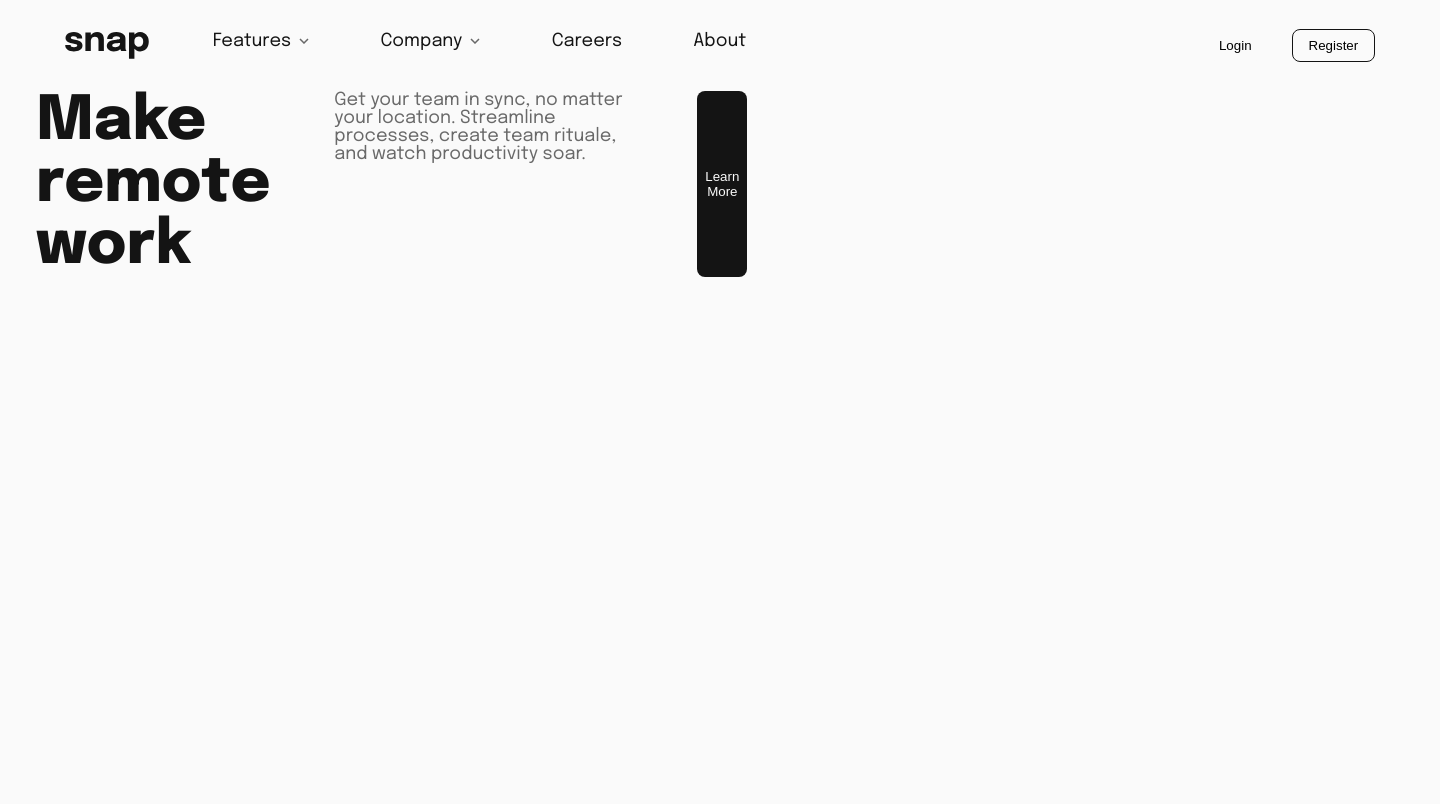
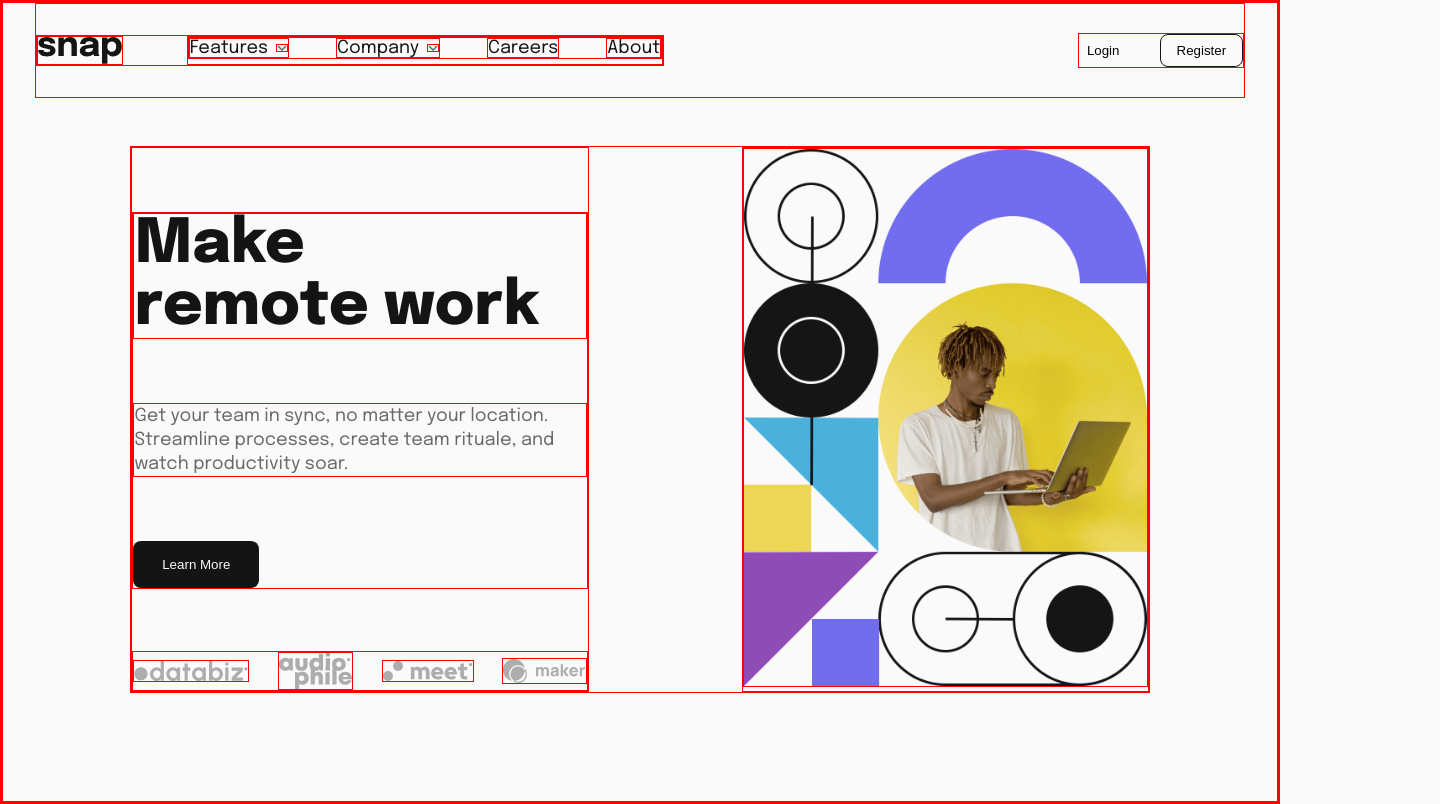
Before and after one commit to maribukh/Intro-section, a React (Vite) app: page / in a window 1280 px wide. Shown: the whole page, 1440 px wide, since content can reach past the window. Built offline with nearby package versions, Linux system fonts and the light colour scheme.

Commit message:
Need Correct in height

```diff
--- a/src/App.css
+++ b/src/App.css
@@ -1,4 +1,6 @@
 #root {
-  min-width: 1440px;
   margin: 0 auto;
+  height: 100vh;
+  display: flex;
+  flex-direction: column;
 }
--- a/src/Components/Button/Button.css
+++ b/src/Components/Button/Button.css
@@ -3,6 +3,7 @@ button {
     background-color: var(--white);
     border-radius: 0.5rem;
     padding: 0.5rem;
+    font-size: 18pxs;
 }
 
 .btn-outline {
@@ -13,4 +14,10 @@ button {
 .btn-main {
     background-color: var(--black);
     color: var(--white);
+    width: fit-content;
+    padding: 1rem 1.8rem;
 }
+
+.btn:hover {
+    cursor: pointer;
+}
--- a/src/Components/Header/Header.css
+++ b/src/Components/Header/Header.css
@@ -2,10 +2,10 @@ header {
   display: flex;
   justify-content: space-between;
   align-items: center;
-  padding: 1.8rem;
+  padding: 1.8rem 0rem;
 }
 
-.left {
+header .left {
   display: flex;
   width: 52%;
   gap: 4rem;
@@ -21,12 +21,12 @@ nav li {
   gap: 8px;
 }
 
-.left {
-  display: flex;
-  justify-content: space-between;
+p {
+  margin: 1rem 0rem;
 }
 
 .right {
+  width: fit-content;
   display: flex;
   gap: 2rem;
 }
--- a/src/Components/HeroSection/HeroSection.css
+++ b/src/Components/HeroSection/HeroSection.css
@@ -1,4 +1,19 @@
+.hero-container {
+    width: 80%;
+    display: flex;
+    align-items: stretch;
+    justify-content: space-between;
+    margin-top: 3rem;
+    position: relative;
+}
 
+.hero-container .left {
+    width: 45%;
+    display: flex;
+    flex-direction: column;
+    justify-content: space-between;
+    padding-top: 4rem;
+}
 
 h1 {
     font-size: 3.8rem;
@@ -7,4 +22,18 @@ h1 {
 
 p {
     color: var(--mediumGrey);
+    line-height: 24px;
+    margin: 4rem 0rem;
 }
+
+.top {
+    width: 100%;
+}
+
+.picture {
+    width: 40%;
+}
+
+.picture img {
+    width: 100%;
+}
--- a/src/Components/HeroSection/HeroSection.jsx
+++ b/src/Components/HeroSection/HeroSection.jsx
@@ -1,17 +1,28 @@
 import Button from "../Button/Button";
 import "../HeroSection/HeroSection.css";
+import Partners from "../Partners/Partners";
+import mainPic from "../../assets/images/image-hero-desktop.png";
 
 export default function HeroSection() {
   return (
     <>
-      <div className="container">
+      <div className="hero-container container">
         <div className="left">
-          <h1>Make remote work</h1>
-          <p>
-            Get your team in sync, no matter your location. Streamline
-            processes, create team rituale, and watch productivity soar.
-          </p>
-          <Button className="btn-main" text="Learn More" />
+          <div className="top">
+            {" "}
+            <h1>
+              Make <br /> remote work
+            </h1>
+            <p>
+              Get your team in sync, no matter your location. Streamline
+              processes, create team rituale, and watch productivity soar.
+            </p>
+            <Button className="btn-main" text="Learn More" />
+          </div>
+          <Partners />
+        </div>
+        <div className="picture">
+          <img src={mainPic} alt="loading..." />
         </div>
       </div>
     </>
--- /dev/null
+++ b/src/Components/Partners/Partners.css
@@ -0,0 +1,7 @@
+.partner-section {
+    width: 100%;
+    display: flex;
+    align-items: center;
+    justify-content: space-between;
+    margin-top: 2.5rem;
+}
--- /dev/null
+++ b/src/Components/Partners/Partners.jsx
@@ -0,0 +1,18 @@
+import "../Partners/Partners.css";
+import firstPartner from "../../assets/images/client-databiz.svg";
+import secondPartner from "../../assets/images/client-audiophile.svg";
+import thirdPartner from "../../assets/images/client-meet.svg";
+import fourPartner from "../../assets/images/client-maker.svg";
+
+export default function Partners() {
+  return (
+    <>
+      <div className="partner-section">
+        <img src={firstPartner} alt="loading..." />
+        <img src={secondPartner} alt="loading..." />
+        <img src={thirdPartner} alt="loading..." />
+        <img src={fourPartner} alt="loading..." />
+      </div>
+    </>
+  );
+}
--- a/src/index.css
+++ b/src/index.css
@@ -8,6 +8,7 @@
   margin: 0;
   padding: 0;
   box-sizing: border-box;
+  border: 1px solid red;
 }
 
 body {
@@ -19,7 +20,7 @@ body {
 
 .container {
   width: 95%;
-  margin: auto;
+  margin: 0rem auto;
 }
 
 
```
